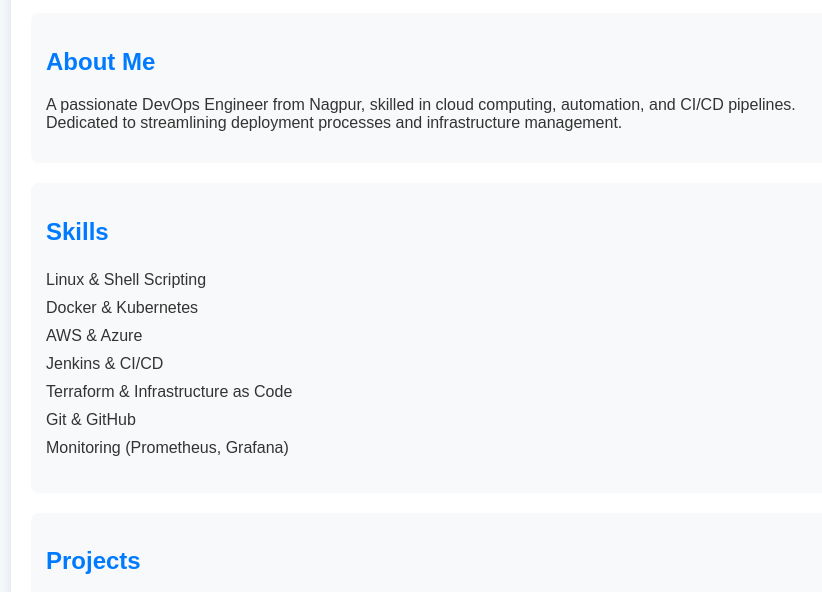
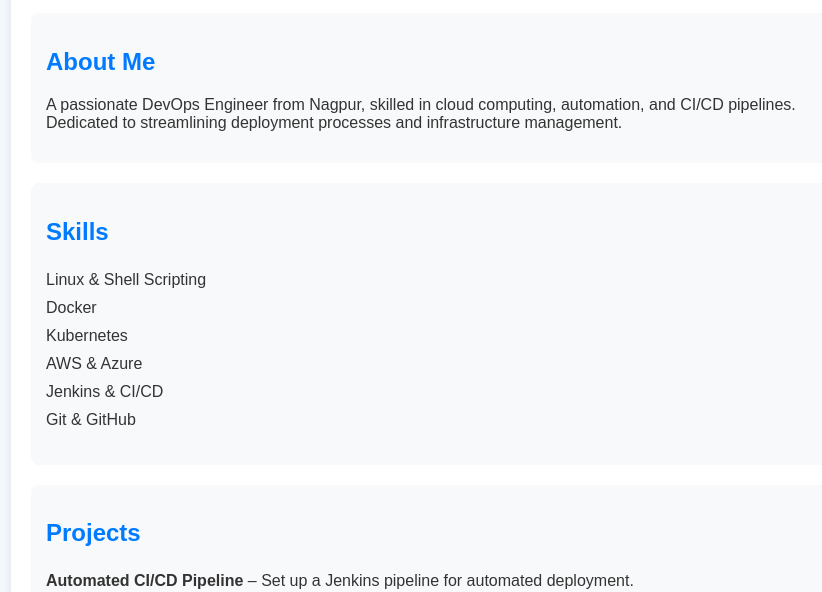
Before and after one commit to LOKESHBHURE-18/website-repo, a plain HTML site: page index.html in a window 1280 px wide. Shown: the part 151-743 px from the top of the page, without its empty margins (209-1031 px from the left). Drawn offline with Linux system fonts and the light colour scheme.

Commit message:
Update index.html

```diff
--- a/index.html
+++ b/index.html
@@ -70,12 +70,11 @@
             <h2>Skills</h2>
             <ul>
                 <li>Linux & Shell Scripting</li>
-                <li>Docker & Kubernetes</li>
+                <li>Docker</li>
+                <li>Kubernetes</li>
                 <li>AWS & Azure</li>
                 <li>Jenkins & CI/CD</li>
-                <li>Terraform & Infrastructure as Code</li>
                 <li>Git & GitHub</li>
-                <li>Monitoring (Prometheus, Grafana)</li>
             </ul>
         </div>
 
```
